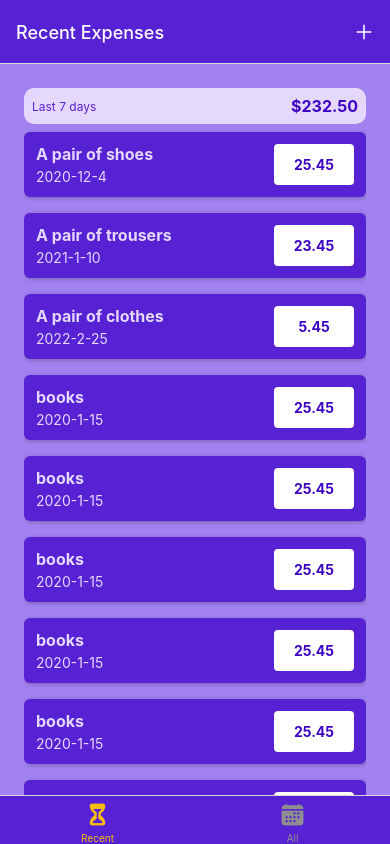
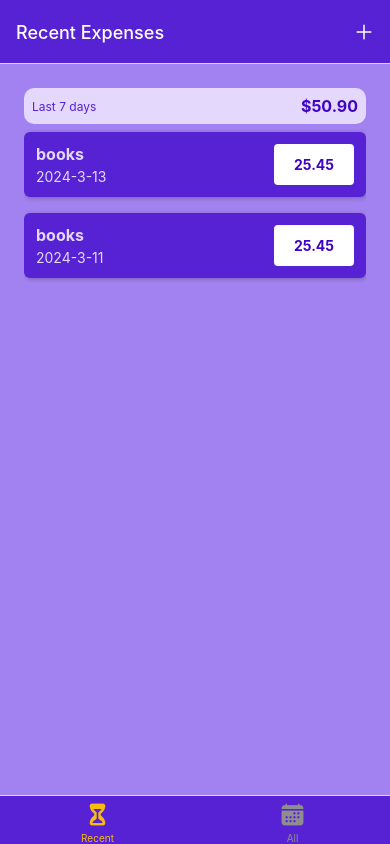
Before and after one commit to parmarayushi/expense-tracker-app, a React Native app: screen / in a window 390 px wide. Built offline with nearby package versions, Linux system fonts and the light colour scheme.

Commit message:
feat: managing app wide state with context, using context from inside components, implemented deleting expenses.

```diff
--- a/App.js
+++ b/App.js
@@ -7,6 +7,7 @@ import { GlobalStyles } from "./constants/styles";
 import AllExpenses from "./screens/AllExpenses";
 import ManageExpense from "./screens/ManageExpense";
 import RecentExpenses from "./screens/RecentExpenses";
+import ExpensesContextProvider from "./store/expensesContext";
 import IconButton from "./ui/IconButton";
 
 const Stack = createNativeStackNavigator();
@@ -62,6 +63,7 @@ export default function App() {
   return (
     <>
       <StatusBar style="light" />
+      <ExpensesContextProvider>
         <NavigationContainer>
           <Stack.Navigator
             screenOptions={{
@@ -77,6 +79,7 @@ export default function App() {
             <Stack.Screen name="ManageExpense" component={ManageExpense} />
           </Stack.Navigator>
         </NavigationContainer>
+      </ExpensesContextProvider>
     </>
   );
 }
--- a/components/ExpensesOutput.js
+++ b/components/ExpensesOutput.js
@@ -3,74 +3,11 @@ import { GlobalStyles } from "../constants/styles";
 import ExpensesList from "./ExpensesList";
 import ExpensesSummary from "./ExpensesSummary";
 
-const Expenses = [
-  {
-    id: "e1",
-    description: "A pair of shoes",
-    amount: 25.45,
-    date: new Date("2020-12-4"),
-  },
-  {
-    id: "e2",
-    description: "A pair of trousers",
-    amount: 23.45,
-    date: new Date("2021-1-10"),
-  },
-  {
-    id: "e3",
-    description: "A pair of clothes",
-    amount: 5.45,
-    date: new Date("2022-2-25"),
-  },
-  {
-    id: "e4",
-    description: "books",
-    amount: 25.45,
-    date: new Date("2020-1-15"),
-  },
-  {
-    id: "e5",
-    description: "books",
-    amount: 25.45,
-    date: new Date("2020-1-15"),
-  },
-  {
-    id: "e6",
-    description: "books",
-    amount: 25.45,
-    date: new Date("2020-1-15"),
-  },
-  {
-    id: "e7",
-    description: "books",
-    amount: 25.45,
-    date: new Date("2020-1-15"),
-  },
-  {
-    id: "e8",
-    description: "books",
-    amount: 25.45,
-    date: new Date("2020-1-15"),
-  },
-  {
-    id: "e9",
-    description: "books",
-    amount: 25.45,
-    date: new Date("2020-1-15"),
-  },
-  {
-    id: "e10",
-    description: "books",
-    amount: 25.45,
-    date: new Date("2020-1-15"),
-  },
-];
-
 export default function ExpensesOutput({ expenses, expensesPeriod }) {
   return (
     <View style={styles.container}>
-      <ExpensesSummary expenses={Expenses} periodName={expensesPeriod} />
-      <ExpensesList expenses={Expenses} />
+      <ExpensesSummary expenses={expenses} periodName={expensesPeriod} />
+      <ExpensesList expenses={expenses} />
     </View>
   );
 }
--- a/screens/AllExpenses.js
+++ b/screens/AllExpenses.js
@@ -1,8 +1,16 @@
+import { useContext } from "react";
 import { StyleSheet } from "react-native";
 import ExpensesOutput from "../components/ExpensesOutput";
+import { ExpenseContext } from "../store/expensesContext";
 
 export default function AllExpenses() {
-  return <ExpensesOutput expensesPeriod="Total" />;
+  const expensesContext = useContext(ExpenseContext);
+  return (
+    <ExpensesOutput
+      expenses={expensesContext.expenses}
+      expensesPeriod="Total"
+    />
+  );
 }
 
 const styles = StyleSheet.create({});
--- a/screens/ManageExpense.js
+++ b/screens/ManageExpense.js
@@ -1,10 +1,12 @@
-import { useLayoutEffect } from "react";
+import { useContext, useLayoutEffect } from "react";
 import { StyleSheet, View } from "react-native";
 import { GlobalStyles } from "../constants/styles";
+import { ExpenseContext } from "../store/expensesContext";
 import Button from "../ui/Button";
 import IconButton from "../ui/IconButton";
 
 export default function ManageExpense({ route, navigation }) {
+  const expenseContext = useContext(ExpenseContext);
   const editedExpenseId = route.params?.expenseId;
   // !!- convert value to boolean
   const isEditing = !!editedExpenseId;
@@ -15,9 +17,16 @@ export default function ManageExpense({ route, navigation }) {
     });
   }, [navigation, isEditing]);
 
-  function deleteExpenseHandler() {}
-  function cancelHandler() {}
-  function confirmHandler() {}
+  function deleteExpenseHandler() {
+    expenseContext.deleteExpense(editedExpenseId);
+    navigation.goBack();
+  }
+  function cancelHandler() {
+    navigation.goBack();
+  }
+  function confirmHandler() {
+    navigation.goBack();
+  }
 
   return (
     <View style={styles.container}>
--- a/screens/RecentExpenses.js
+++ b/screens/RecentExpenses.js
@@ -1,8 +1,21 @@
+import { useContext } from "react";
 import { StyleSheet } from "react-native";
 import ExpensesOutput from "../components/ExpensesOutput";
+import { ExpenseContext } from "../store/expensesContext";
+import { getDateMinusDays } from "../utilities/date";
 
 export default function RecentExpenses() {
-  return <ExpensesOutput expensesPeriod="Last 7 days" />;
+  const expensesContext = useContext(ExpenseContext);
+
+  const recentExpenses = expensesContext.expenses.filter((expense) => {
+    const today = new Date();
+    const sevenDaysAgo = getDateMinusDays(today, 7);
+
+    return expense.date > sevenDaysAgo;
+  });
+  return (
+    <ExpensesOutput expenses={recentExpenses} expensesPeriod="Last 7 days" />
+  );
 }
 
 const styles = StyleSheet.create({});
--- /dev/null
+++ b/store/expensesContext.js
@@ -0,0 +1,118 @@
+import { createContext, useReducer } from "react";
+const Expenses = [
+  {
+    id: "e1",
+    description: "A pair of shoes",
+    amount: 25.45,
+    date: new Date("2020-11-04"),
+  },
+  {
+    id: "e2",
+    description: "A pair of trousers",
+    amount: 23.45,
+    date: new Date("2021-01-10"),
+  },
+  {
+    id: "e3",
+    description: "A pair of clothes",
+    amount: 5.45,
+    date: new Date("2022-02-25"),
+  },
+  {
+    id: "e4",
+    description: "books",
+    amount: 25.45,
+    date: new Date("2020-01-15"),
+  },
+  {
+    id: "e5",
+    description: "books",
+    amount: 25.45,
+    date: new Date("2024-03-13"),
+  },
+  {
+    id: "e6",
+    description: "books",
+    amount: 25.45,
+    date: new Date("2024-03-11"),
+  },
+  {
+    id: "e7",
+    description: "books",
+    amount: 25.45,
+    date: new Date("2020-01-15"),
+  },
+  {
+    id: "e8",
+    description: "books",
+    amount: 25.45,
+    date: new Date("2024-03-05"),
+  },
+  {
+    id: "e9",
+    description: "books",
+    amount: 25.45,
+    date: new Date("2020-01-15"),
+  },
+  {
+    id: "e10",
+    description: "books",
+    amount: 25.45,
+    date: new Date("2020-01-15"),
+  },
+];
+
+export const ExpenseContext = createContext({
+  expenses: [],
+  addExpense: ({ description, amount, date }) => {},
+  updateExpense: (id, { description, amount, date }) => {},
+  deleteExpense: (id) => {},
+});
+
+function expensesReducer(state, action) {
+  switch (action.type) {
+    case "Add":
+      const id = new Date().toString() + Math.random().toString();
+      return [{ ...action.payLoad, id: id }, ...state];
+    case "Update":
+      const updatableExpenseIndex = state.findIndex(
+        (expense) => expense.id === action.payLoad.id
+      );
+      const updatableExpense = state[updatableExpenseIndex];
+      const updatedItem = { ...updatableExpense, ...action.payLoad.data };
+      const updatedExpenses = [...state];
+      updatedExpenses[updatableExpenseIndex] = updatedItem;
+      return updatedExpenses;
+    case "Delete":
+      return state.filter((expense) => expense.id !== action.payLoad);
+    default:
+      return state;
+  }
+}
+
+export default function ExpensesContextProvider({ children }) {
+  const [expensesState, dispatch] = useReducer(expensesReducer, Expenses);
+
+  function addExpense(expenseData) {
+    dispatch({ type: "Add", payLoad: expenseData });
+  }
+
+  function updateExpense(id, expenseData) {
+    dispatch({ type: "Update", payLoad: { id: id, data: expenseData } });
+  }
+
+  function deleteExpense(id) {
+    dispatch({ type: "Delete", payLoad: id });
+  }
+
+  const value = {
+    expenses: expensesState,
+    addExpense: addExpense,
+    updateExpense: updateExpense,
+    deleteExpense: deleteExpense,
+  };
+
+  return (
+    <ExpenseContext.Provider value={value}>{children}</ExpenseContext.Provider>
+  );
+}
--- a/utilities/date.js
+++ b/utilities/date.js
@@ -1,3 +1,7 @@
 export function getFormattedDate(date) {
   return `${date.getFullYear()}-${date.getMonth() + 1}-${date.getDate()}`;
 }
+
+export function getDateMinusDays(date, days) {
+  return new Date(date.getFullYear(), date.getMonth(), date.getDate() - days);
+}
```
Lines whose indentation alone changed are shown as unchanged.
